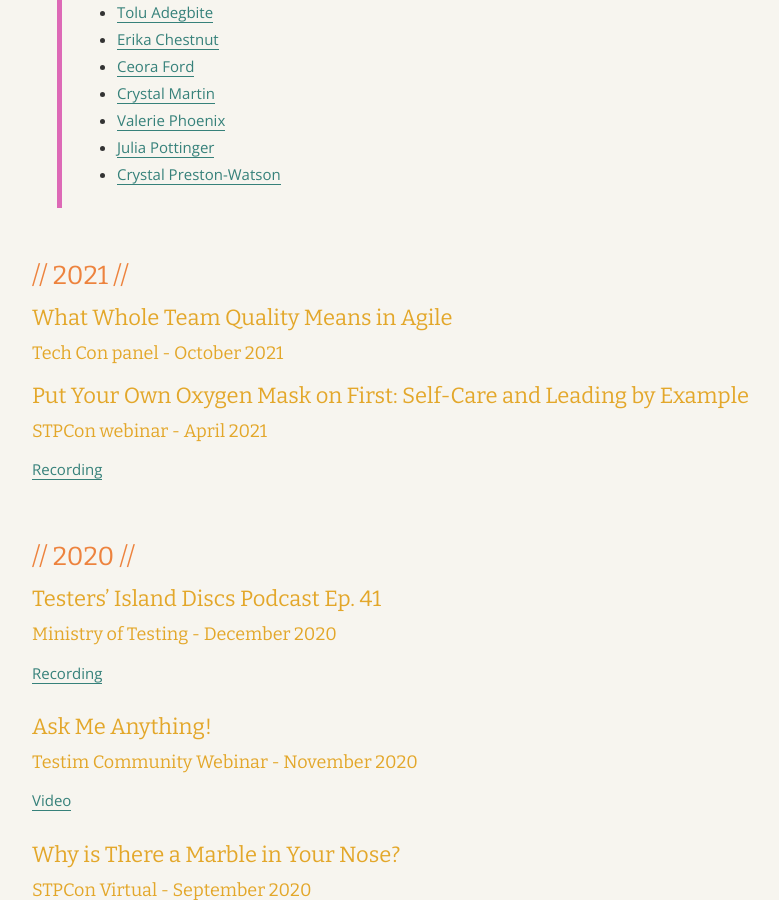
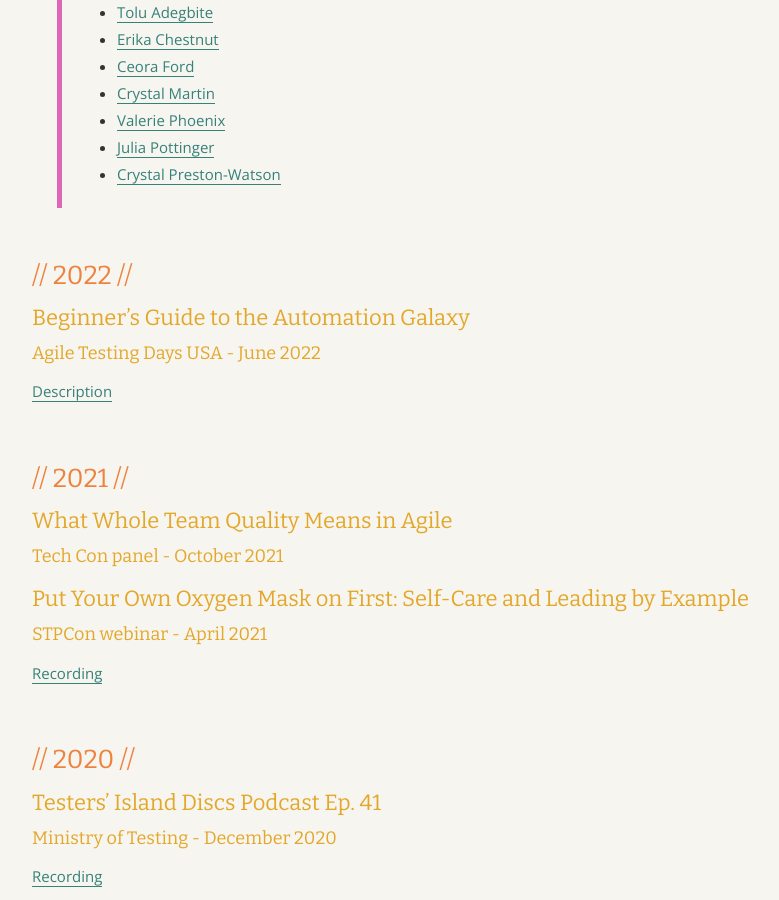
Before and after one commit to angelariggs/angelariggs.github.io, a Jekyll site: the page built from talks.md, in a window 1280 px wide and 900 px high, scrolled down 353 px. Shown: the whole window, without its empty margins (124-903 px from the left). Built offline with Jekyll 4.4.1, drawn with Linux system fonts in a browser that asks for light colours.

Commit message:
updated talks and about page

```diff
--- a/talks.md
+++ b/talks.md
@@ -17,6 +17,14 @@
 &nbsp;
 &nbsp;
 
+# // 2022 //
+
+## Beginner's Guide to the Automation Galaxy
+### Agile Testing Days USA - June 2022
+[Description](https://agiletestingdays.us/session/beginners-guide-to-the-automation-galaxy/)
+
+&nbsp;
+&nbsp;
 # // 2021 //
 
 ## What Whole Team Quality Means in Agile
```
Also changed, not shown: about.md (+1 -1 lines).
